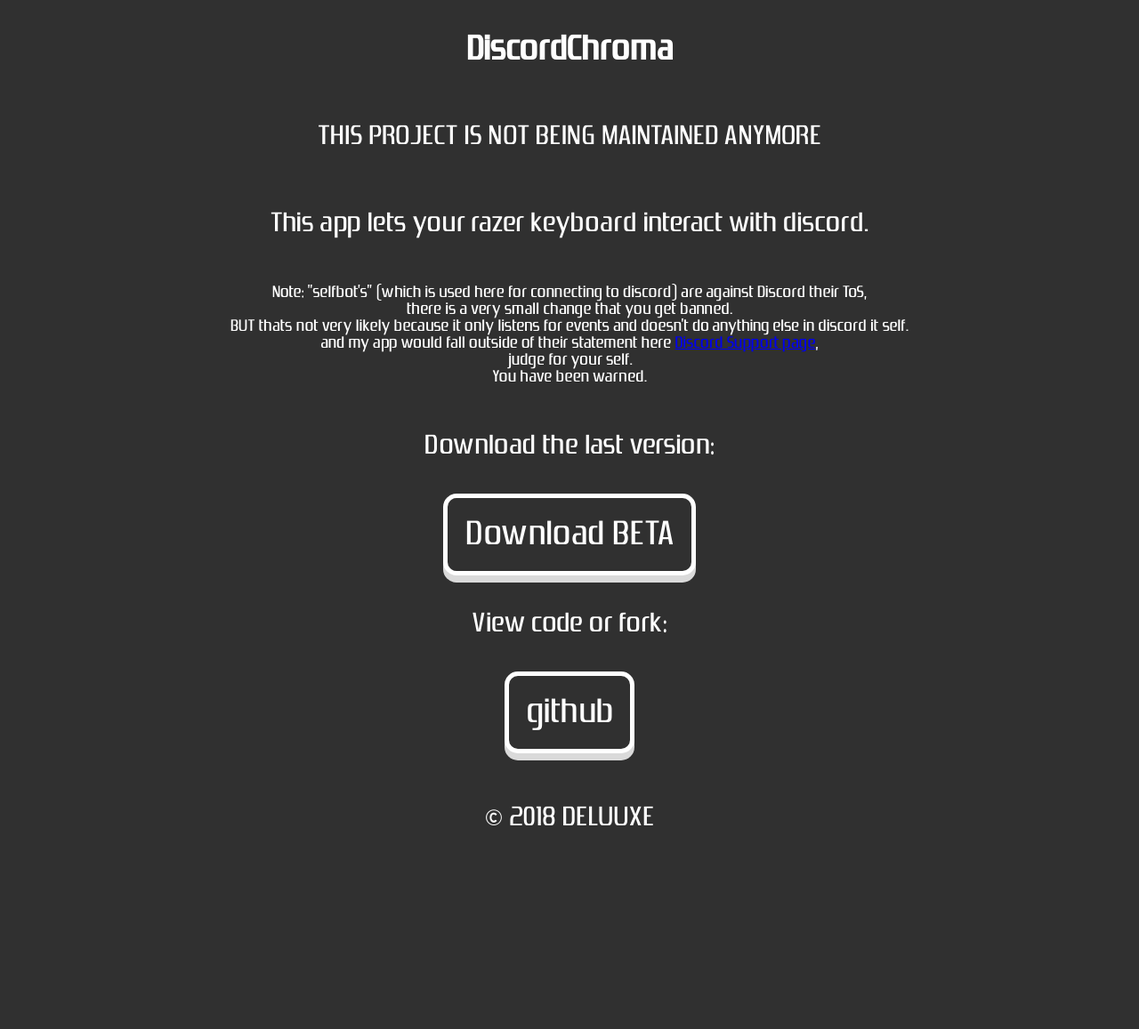
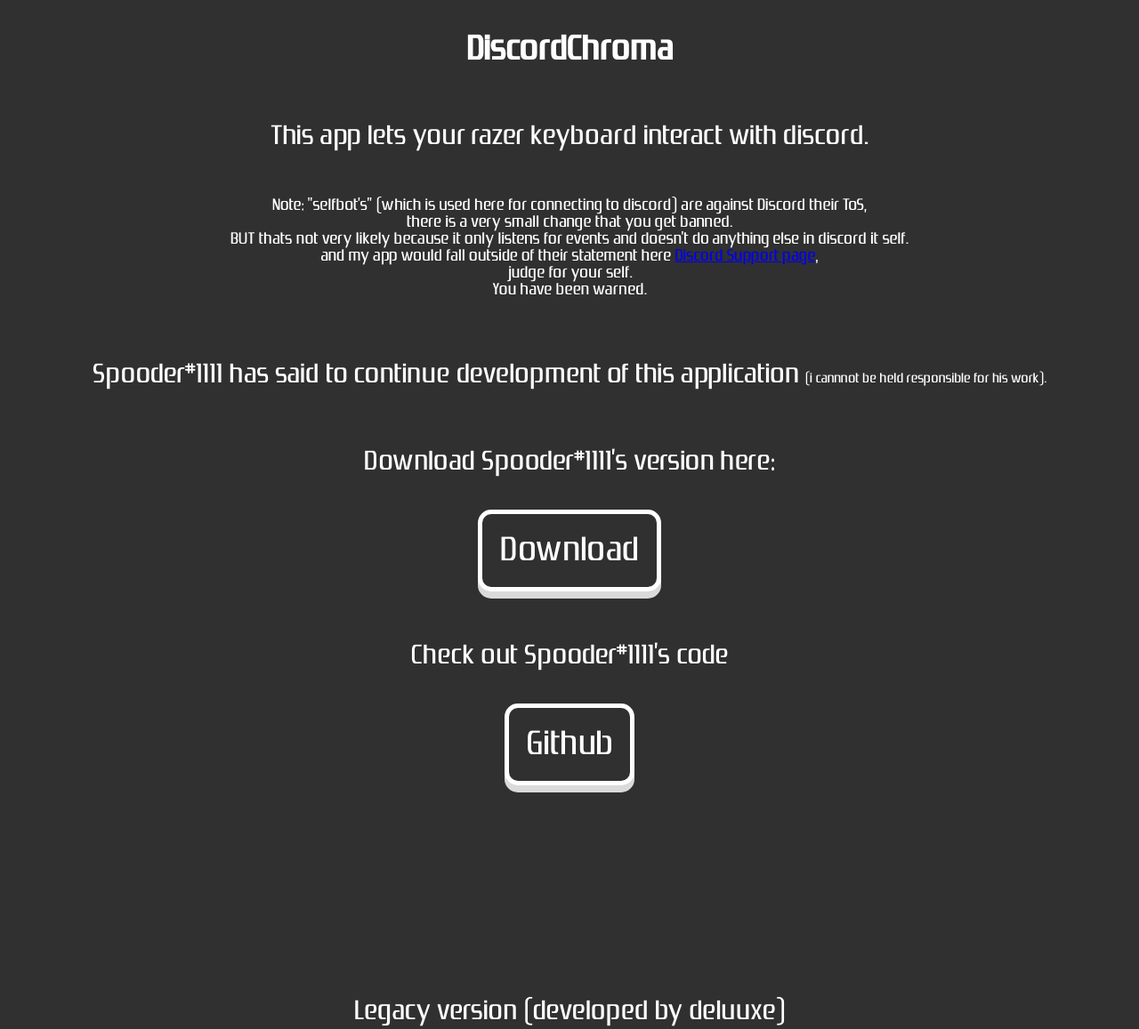
Before and after one commit to DELUUXE/DELUUXE.NL, a plain HTML site: page discordchroma.html in a window 1280 px wide. Shown: the top 1157 px of the page at 89% size. Before the commit the page ends 976 px from the top, so only its background shows below. Drawn offline with nearby package versions, Linux system fonts and the light colour scheme; a script that the page names is missing.

Commit message:
update discordchroma dev progress

```diff
--- a/discordchroma.html
+++ b/discordchroma.html
@@ -1,8 +1,9 @@
 <!doctype:html>
 <html>
+
 <head>
     <title>DELUUXE - DiscordChroma</title>
-        <link rel="shortcut icon" type="image/png" href="img/favicon.png"/>
+    <link rel="shortcut icon" type="image/png" href="img/favicon.png" />
     <meta charset="UTF-8">
     <!--autoembed-->
     <meta property="og:locale" content="en_US">
@@ -13,34 +14,34 @@
     <meta property="og:image:secure_url" content="https://i.imgur.com/U2hLl9t.png" />
     <meta property="og:url" content="http://www.deluuxe.nl/">
     <!--END autoembed END-->
-        <link rel="stylesheet" href="style.css"/>
+    <link rel="stylesheet" href="style.css" />
     <script src="https://ajax.aspnetcdn.com/ajax/jQuery/jquery-3.2.1.min.js"></script>
     <script>
-            document.onkeydown = function(e) {
-                if(event.keyCode == 123) {
+        document.onkeydown = function (e) {
+            if (event.keyCode == 123) {
                 return false;
             }
-                if(e.ctrlKey && e.shiftKey && e.keyCode == 'I'.charCodeAt(0) || e.ctrlKey && e.shiftKey && e.which == 'I'.charCodeAt(0)){
+            if (e.ctrlKey && e.shiftKey && e.keyCode == 'I'.charCodeAt(0) || e.ctrlKey && e.shiftKey && e.which == 'I'.charCodeAt(0)) {
                 return false;
             }
-                if(e.ctrlKey && e.shiftKey && e.keyCode == 'J'.charCodeAt(0) || e.ctrlKey && e.shiftKey && e.which == 'J'.charCodeAt(0)){
+            if (e.ctrlKey && e.shiftKey && e.keyCode == 'J'.charCodeAt(0) || e.ctrlKey && e.shiftKey && e.which == 'J'.charCodeAt(0)) {
                 return false;
             }
-                if(e.ctrlKey && e.keyCode == 'U'.charCodeAt(0) || e.ctrlKey && e.which == 'U'.charCodeAt(0)){
+            if (e.ctrlKey && e.keyCode == 'U'.charCodeAt(0) || e.ctrlKey && e.which == 'U'.charCodeAt(0)) {
                 return false;
             }
         }
-            $(document).keydown(function(e){
-                if(e.keyCode == 123) {
+        $(document).keydown(function (e) {
+            if (e.keyCode == 123) {
                 return false;
             }
-                if(e.ctrlKey && e.shiftKey && e.keyCode == 'I'.charCodeAt(0) || e.ctrlKey && e.shiftKey && e.which == 'I'.charCodeAt(0)){
+            if (e.ctrlKey && e.shiftKey && e.keyCode == 'I'.charCodeAt(0) || e.ctrlKey && e.shiftKey && e.which == 'I'.charCodeAt(0)) {
                 return false;
             }
-                if(e.ctrlKey && e.shiftKey && e.keyCode == 'J'.charCodeAt(0) || e.ctrlKey && e.shiftKey && e.which == 'J'.charCodeAt(0)){
+            if (e.ctrlKey && e.shiftKey && e.keyCode == 'J'.charCodeAt(0) || e.ctrlKey && e.shiftKey && e.which == 'J'.charCodeAt(0)) {
                 return false;
             }
-                if(e.ctrlKey && e.keyCode == 'U'.charCodeAt(0) || e.ctrlKey && e.which == 'U'.charCodeAt(0)){
+            if (e.ctrlKey && e.keyCode == 'U'.charCodeAt(0) || e.ctrlKey && e.which == 'U'.charCodeAt(0)) {
                 return false;
             }
         });
@@ -65,24 +66,46 @@
 
     <div class="container">
         <h1>DiscordChroma</h1>
-            <p>THIS PROJECT IS NOT BEING MAINTAINED ANYMORE</p>
         <p>This app lets your razer keyboard interact with discord.</p>
-            <p style="text-align: center;font-size: 1.2em">Note: "selfbot's" (which is used here for connecting to discord) are against Discord their ToS,<br>
+        <p style="text-align: center;font-size: 1.2em">Note: "selfbot's" (which is used here for connecting to discord)
+            are against Discord their ToS,<br>
             there is a very small change that you get banned.<br>
-                BUT thats not very likely because it only listens for events and doesn't do anything else in discord it self.<br>
-                and my app would fall outside of their statement here <a target="_blank" href="https://support.discordapp.com/hc/en-us/articles/115002192352-Automated-user-accounts-self-bots">Discord Support page</a>,<br>
+            BUT thats not very likely because it only listens for events and doesn't do anything else in discord it
+            self.<br>
+            and my app would fall outside of their statement here <a target="_blank" href="https://support.discordapp.com/hc/en-us/articles/115002192352-Automated-user-accounts-self-bots">Discord
+                Support page</a>,<br>
             judge for your self.<br>
             You have been warned.</p>
-            <p>Download the last version:</p>
+
+        <br>
+
+        <p>Spooder#1111 has said to continue development of this application <span style="font-size:0.5em;">(i cannnot
+                be held responsible for his work).</span></p>
+
+        <p>Download Spooder#1111's version here:</p>
+        <div class="buttons2">
+            <a href="https://github.com/Dream-cake/DiscordChroma/releases/latest" target="_blank">
+                <button class="button" style="vertical-align:middle"><span>Download</span></button>
+            </a>
+        </div>
+
+        <br>
+
+
+        <p>Check out Spooder#1111's code</p>
+
+        <div class="buttons2">
+            <a href="https://github.com/Dream-cake/DiscordChroma" target="_blank">
+                <button class="button" style="vertical-align:middle"><span>Github</span></button>
+            </a>
+        </div>
+
+        <div style="height:200px;"></div>
+
+        <p>Legacy version (developed by deluuxe)</p>
         <div class="buttons2">
             <a href="https://github.com/DELUUXE/DiscordChroma/releases/latest" target="_blank">
-                <button class="button" style="vertical-align:middle"><span>Download BETA</span></button>
-            </a>
-            </div>
-            <p>View code or fork:</p>
-            <div class="buttons2">
-            <a href="https://github.com/DELUUXE/DiscordChroma" target="_blank">
-                <button class="button" style="vertical-align:middle"><span>github</span></button>
+                <button class="button" style="vertical-align:middle"><span>Download legacy</span></button>
             </a>
         </div>
 
@@ -93,4 +116,5 @@
         </footer>
     </div>
 </body>
+
 </html>
```
Lines whose indentation alone changed are shown as unchanged.
